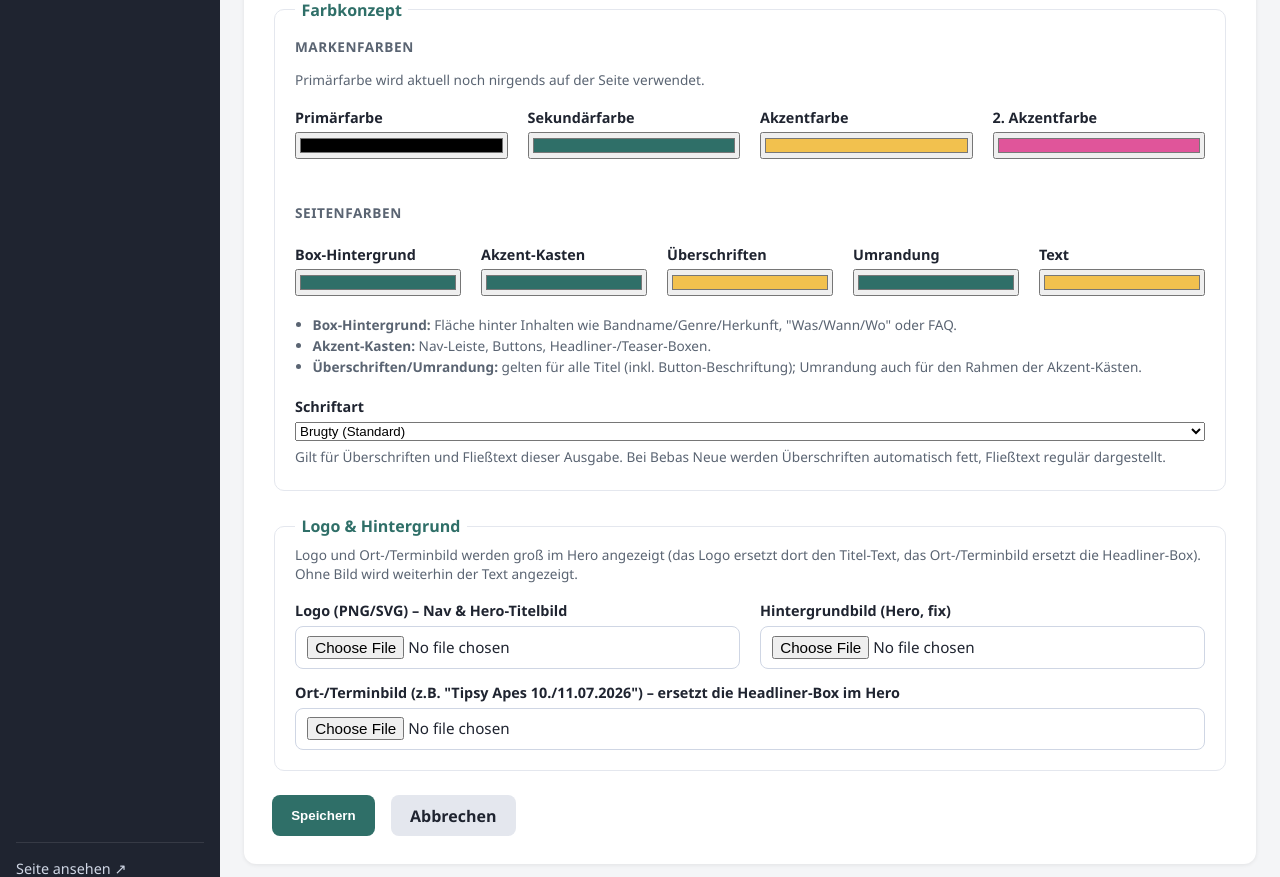
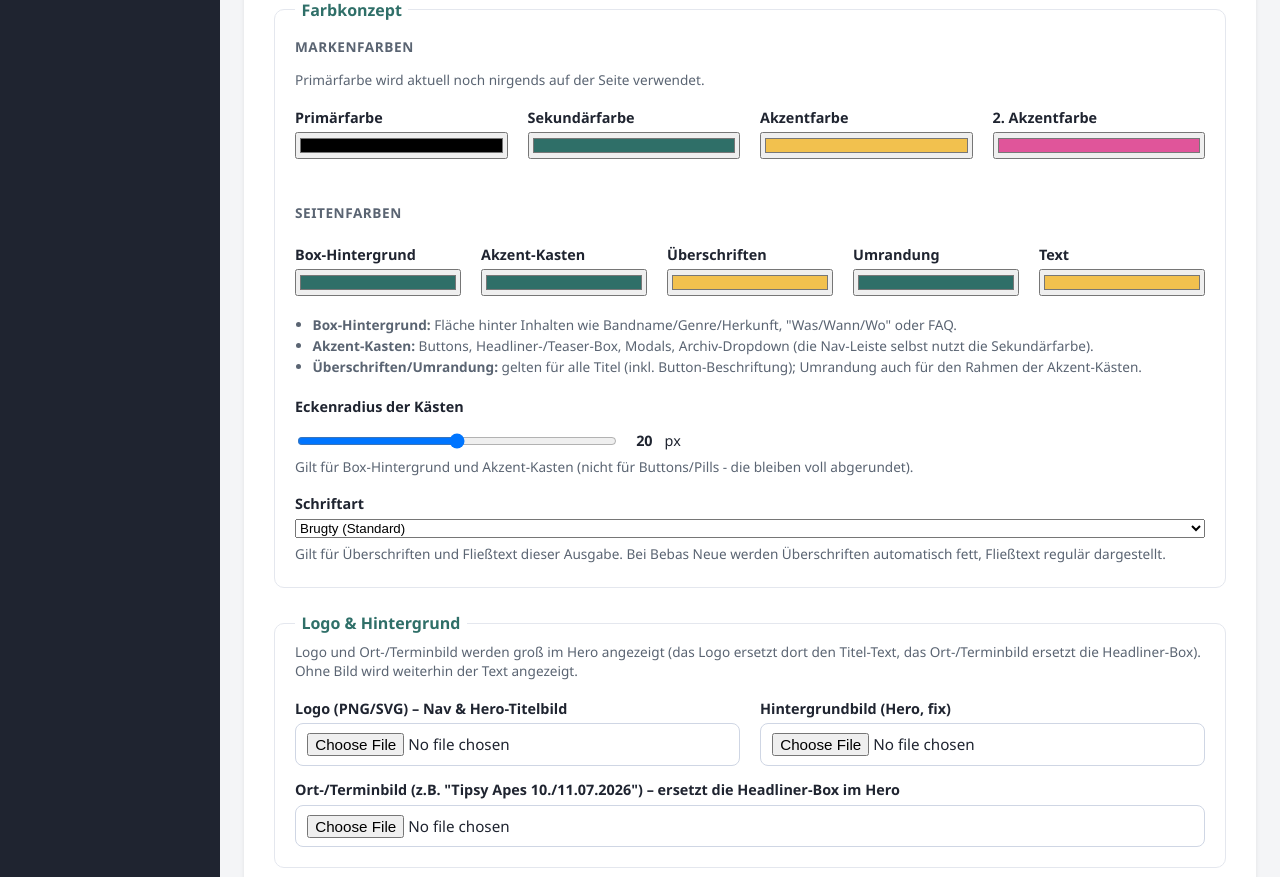
Before and after one commit to JulianVor/goa_webapp, a Spring Boot app: page /admin/editions/new in a window 1280 px wide. Shown: the part 1166-2043 px from the top of the page. Run offline with Spring Boot 4, Linux system fonts and the light colour scheme; the visitor is signed in with stand-in values (Sample User, id 1); data comes from the database, SQL or seed files in the repository; some of the project's set-up classes (security, data sources, template engines, error pages and the like) are left out, and stand-ins take their place.

Commit message:
Add a slider for box corner radius ("Eckenradius der Kästen")
New Edition.boxRadius (0-40px, defaults to 20 - matching today's
de-facto look) drives --box-radius, which content/accent boxes
(band detail card, info panel, FAQ items, modal, headliner box,
Kneipenkonzert teaser, Archiv dropdown, the no-image show card) now
use instead of their own fixed border-radius. Pill-shaped buttons and
nav links keep their fixed 999px regardless - this is about box
corners, not button shape.

Admin form shows a range input with a live px readout (plain JS,
mirroring the existing type-visibility script in this template) next
to the Farbkonzept color fields. Like those, it's nullable and falls
back to 20 for existing editions, so nothing changes until someone
actually moves the slider.

Co-Authored-By: Claude Sonnet 5 <noreply@anthropic.com>
Claude-Session: https://claude.ai/code/session_012TqBTSpVWDE9HTcCVVYau5

```diff
--- a/src/main/java/de/goafestival/webapp/service/EditionService.java
+++ b/src/main/java/de/goafestival/webapp/service/EditionService.java
@@ -218,6 +218,7 @@ public class EditionService {
         edition.setColorHeading(form.getColorHeading());
         edition.setColorHeadingOutline(form.getColorHeadingOutline());
         edition.setColorText(form.getColorText());
+        edition.setBoxRadius(form.getBoxRadius());
         edition.setHeadingFont(form.getHeadingFont());
         edition.setShowEventInfos(form.isShowEventInfos());
         edition.setShowLineup(form.isShowLineup());
--- a/src/main/java/de/goafestival/webapp/web/admin/AdminEditionController.java
+++ b/src/main/java/de/goafestival/webapp/web/admin/AdminEditionController.java
@@ -45,6 +45,7 @@ public class AdminEditionController {
             form.setColorHeading(current.getColorHeading());
             form.setColorHeadingOutline(current.getColorHeadingOutline());
             form.setColorText(current.getColorText());
+            form.setBoxRadius(current.getBoxRadius());
         });
         model.addAttribute("editionForm", form);
         model.addAttribute("locations", locationService.findAllOrdered());
@@ -123,6 +124,7 @@ public class AdminEditionController {
         form.setColorHeading(edition.getColorHeading());
         form.setColorHeadingOutline(edition.getColorHeadingOutline());
         form.setColorText(edition.getColorText());
+        form.setBoxRadius(edition.getBoxRadius());
         form.setHeadingFont(edition.getHeadingFont());
         form.setCurrent(edition.isCurrent());
         form.setShowEventInfos(edition.isShowEventInfos());
--- a/src/main/resources/static/css/admin.css
+++ b/src/main/resources/static/css/admin.css
@@ -240,6 +240,16 @@ h1 { font-size: 1.6rem; margin: 0 0 0.5rem; }
 
 .color-legend { margin: 0 0 0.75rem; padding-left: 1.1rem; }
 .color-legend li { margin-bottom: 0.15rem; }
+
+.range-row {
+    display: flex;
+    align-items: center;
+    gap: 0.75rem;
+    font-weight: normal;
+    font-size: 0.9rem;
+}
+.range-row input[type=range] { flex: 1 1 auto; max-width: 320px; }
+.range-row output { font-weight: 700; min-width: 1.5em; text-align: right; }
 
 .checkbox-row { flex-direction: row; align-items: center; gap: 0.5rem; }
 
--- a/src/main/resources/templates/admin/edition-form.html
+++ b/src/main/resources/templates/admin/edition-form.html
@@ -91,9 +91,18 @@
             </div>
             <ul class="field-hint color-legend">
                 <li><strong>Box-Hintergrund:</strong> Fläche hinter Inhalten wie Bandname/Genre/Herkunft, "Was/Wann/Wo" oder FAQ.</li>
-                <li><strong>Akzent-Kasten:</strong> Nav-Leiste, Buttons, Headliner-/Teaser-Boxen.</li>
+                <li><strong>Akzent-Kasten:</strong> Buttons, Headliner-/Teaser-Box, Modals, Archiv-Dropdown (die Nav-Leiste selbst nutzt die Sekundärfarbe).</li>
                 <li><strong>Überschriften/Umrandung:</strong> gelten für alle Titel (inkl. Button-Beschriftung); Umrandung auch für den Rahmen der Akzent-Kästen.</li>
             </ul>
+
+            <label for="box-radius-input">Eckenradius der Kästen</label>
+            <div class="range-row">
+                <input type="range" id="box-radius-input" th:field="*{boxRadius}" min="0" max="40" step="1"/>
+                <output id="box-radius-output" for="box-radius-input">20</output> px
+            </div>
+            <p class="field-hint">
+                Gilt für Box-Hintergrund und Akzent-Kasten (nicht für Buttons/Pills - die bleiben voll abgerundet).
+            </p>
 
             <label>Schriftart
                 <select th:field="*{headingFont}">
@@ -159,6 +168,13 @@
 
         typeSelect.addEventListener('change', applyTypeVisibility);
         applyTypeVisibility();
+
+        var boxRadiusInput = document.getElementById('box-radius-input');
+        var boxRadiusOutput = document.getElementById('box-radius-output');
+        boxRadiusOutput.textContent = boxRadiusInput.value;
+        boxRadiusInput.addEventListener('input', function () {
+            boxRadiusOutput.textContent = boxRadiusInput.value;
+        });
     })();
 </script>
 </body>
--- a/src/main/resources/templates/fragments/head.html
+++ b/src/main/resources/templates/fragments/head.html
@@ -29,6 +29,7 @@
             --color-heading: ${edition.colorHeading};
             --color-heading-outline: ${edition.colorHeadingOutline};
             --color-text: ${edition.colorText};
+            --box-radius: ${edition.boxRadius}px;
             --bg-image: url('${effectiveBackground ?: ''}');
             --font-display: ${edition.headingFont == 'BEBAS_NEUE' ? 'var(--font-stack-bebas)' : 'var(--font-stack-brugty)'};
             --font-body: ${edition.headingFont == 'BEBAS_NEUE' ? 'var(--font-stack-bebas)' : 'var(--font-stack-poppins)'};
--- a/src/main/resources/templates/fragments/nav.html
+++ b/src/main/resources/templates/fragments/nav.html
@@ -62,7 +62,7 @@
      one signup for the whole site, not a per-edition thing. -->
 <div class="modal-overlay newsletter-modal" id="newsletter-modal" th:if="${currentEdition != null and newsletterEnabled}"
      th:classappend="${newsletterSuccess != null or newsletterError != null} ? ' open' : ''"
-     th:style="|--color-primary: ${currentEdition.colorSecondary}; --color-secondary: ${currentEdition.colorAccent2}; --color-accent: ${currentEdition.colorAccent}; --color-box: ${currentEdition.colorBox}; --color-accent-box: ${currentEdition.colorAccentBox}; --color-heading: ${currentEdition.colorHeading}; --color-heading-outline: ${currentEdition.colorHeadingOutline}; --color-text: ${currentEdition.colorText};|">
+     th:style="|--color-primary: ${currentEdition.colorSecondary}; --color-secondary: ${currentEdition.colorAccent2}; --color-accent: ${currentEdition.colorAccent}; --color-box: ${currentEdition.colorBox}; --color-accent-box: ${currentEdition.colorAccentBox}; --color-heading: ${currentEdition.colorHeading}; --color-heading-outline: ${currentEdition.colorHeadingOutline}; --color-text: ${currentEdition.colorText}; --box-radius: ${currentEdition.boxRadius}px;|">
     <div class="modal-box">
         <button type="button" class="modal-close" aria-label="Schließen">&times;</button>
         <h3>Newsletter abonnieren</h3>
--- a/src/main/resources/templates/kneipenkonzerte-list.html
+++ b/src/main/resources/templates/kneipenkonzerte-list.html
@@ -16,7 +16,7 @@
     <div class="show-grid" th:if="${!upcoming.isEmpty()}">
         <a class="show-card" th:classappend="${show.logoImagePath == null and show.backgroundImagePath == null} ? 'show-card-noimage' : ''"
            th:each="show : ${upcoming}" th:href="@{'/kneipenkonzerte/' + ${show.id}}"
-           th:style="|--color-primary: ${show.colorSecondary}; --color-secondary: ${show.colorAccent2}; --color-accent: ${show.colorAccent}; --color-box: ${show.colorBox}; --color-accent-box: ${show.colorAccentBox}; --color-heading: ${show.colorHeading}; --color-heading-outline: ${show.colorHeadingOutline}; --color-text: ${show.colorText};|">
+           th:style="|--color-primary: ${show.colorSecondary}; --color-secondary: ${show.colorAccent2}; --color-accent: ${show.colorAccent}; --color-box: ${show.colorBox}; --color-accent-box: ${show.colorAccentBox}; --color-heading: ${show.colorHeading}; --color-heading-outline: ${show.colorHeadingOutline}; --color-text: ${show.colorText}; --box-radius: ${show.boxRadius}px;|">
             <img th:if="${show.logoImagePath ?: show.backgroundImagePath}"
                  th:src="${show.logoImagePath ?: show.backgroundImagePath}" th:alt="${show.title}" loading="lazy"/>
             <div class="show-card-overlay">
@@ -38,7 +38,7 @@
     <div class="show-grid">
         <a class="show-card show-card-past" th:classappend="${show.logoImagePath == null and show.backgroundImagePath == null} ? 'show-card-noimage' : ''"
            th:each="show : ${past}" th:href="@{'/kneipenkonzerte/' + ${show.id}}"
-           th:style="|--color-primary: ${show.colorSecondary}; --color-secondary: ${show.colorAccent2}; --color-accent: ${show.colorAccent}; --color-box: ${show.colorBox}; --color-accent-box: ${show.colorAccentBox}; --color-heading: ${show.colorHeading}; --color-heading-outline: ${show.colorHeadingOutline}; --color-text: ${show.colorText};|">
+           th:style="|--color-primary: ${show.colorSecondary}; --color-secondary: ${show.colorAccent2}; --color-accent: ${show.colorAccent}; --color-box: ${show.colorBox}; --color-accent-box: ${show.colorAccentBox}; --color-heading: ${show.colorHeading}; --color-heading-outline: ${show.colorHeadingOutline}; --color-text: ${show.colorText}; --box-radius: ${show.boxRadius}px;|">
             <img th:if="${show.logoImagePath ?: show.backgroundImagePath}"
                  th:src="${show.logoImagePath ?: show.backgroundImagePath}" th:alt="${show.title}" loading="lazy"/>
             <div class="show-card-overlay">
```
Also changed, not shown: src/main/java/de/goafestival/webapp/domain/Edition.java (+17 -0 lines), src/main/java/de/goafestival/webapp/dto/EditionForm.java (+11 -0 lines), src/main/resources/static/css/style.css (+13 -7 lines).
